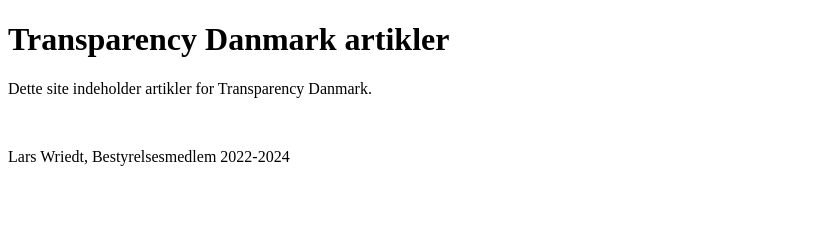
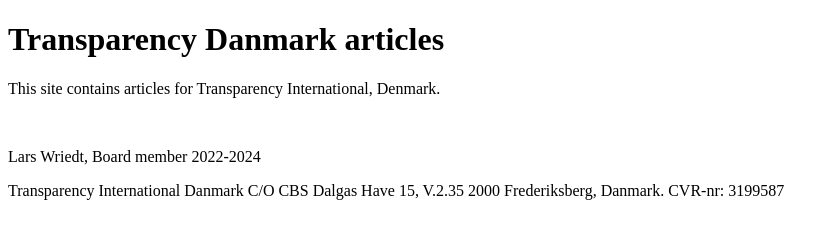
Before and after one commit to lwriedt/lwriedt.github.io, a plain HTML site: page index.html in a window 1280 px wide. Shown: the whole page, without its empty margins (0-839 px from the left). Drawn offline with Linux system fonts and the light colour scheme.

Commit message:
Update index.html
Translate to English

Co-Authored-By: lwriedt <43520985+lwriedt@users.noreply.github.com>

```diff
--- a/index.html
+++ b/index.html
@@ -1,9 +1,10 @@
 <!DOCTYPE html>
 <html>
 <body>
-<h1>Transparency Danmark artikler</h1>
-<p>Dette site indeholder artikler for Transparency Danmark.</p>
+<h1>Transparency Danmark articles</h1>
+<p>This site contains articles for Transparency International, Denmark.</p>
 <br>
-<p>Lars Wriedt, Bestyrelsesmedlem 2022-2024</p>
+<p>Lars Wriedt, Board member 2022-2024</p>
+<p>Transparency International Danmark  C/O CBS  Dalgas Have 15, V.2.35 2000 Frederiksberg, Danmark. CVR-nr: 3199587<p>
 </body>
 </html>
```
